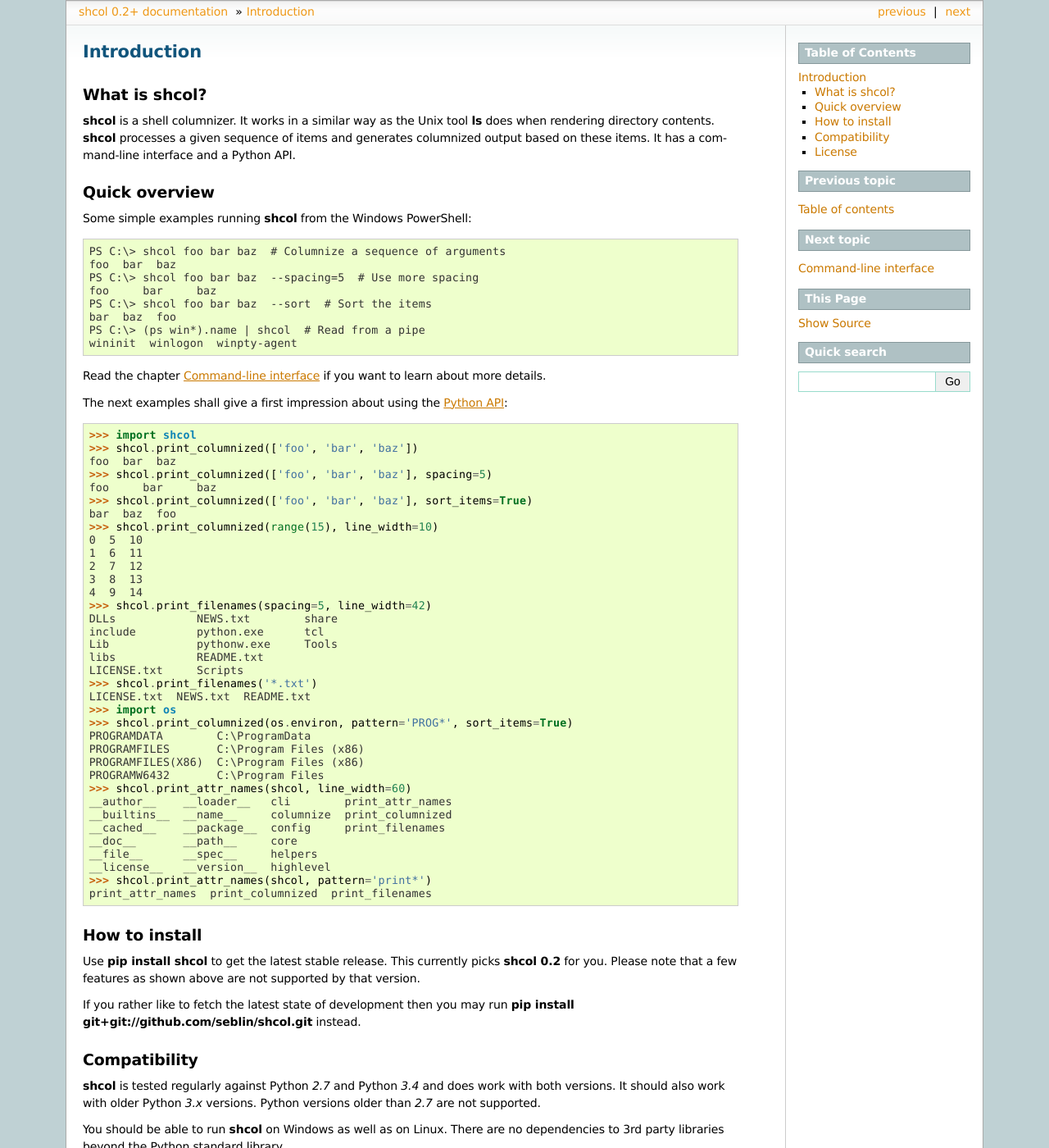
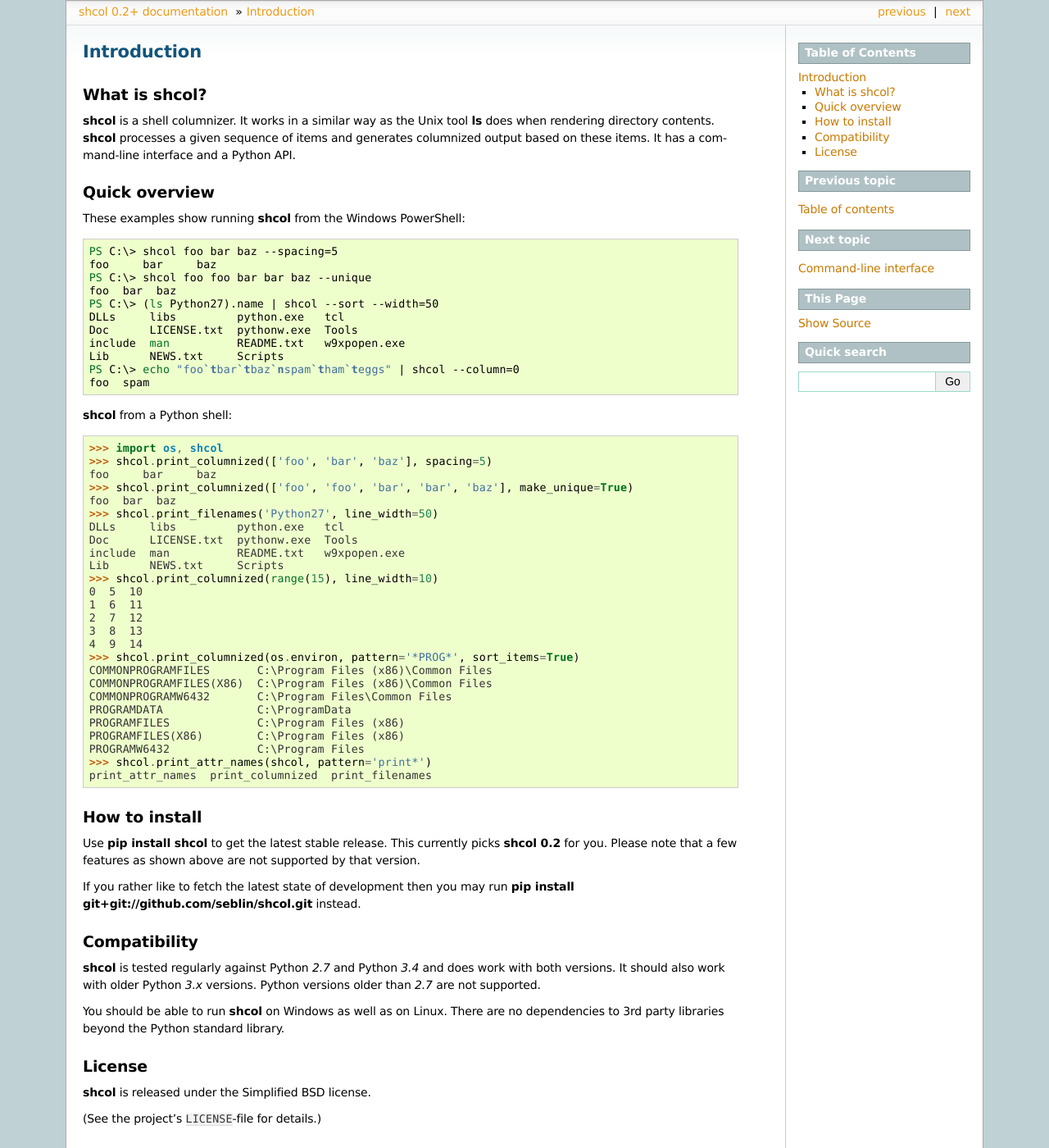
Before and after one commit to seblin/shcol, a Sphinx documentation site: the page built from doc/introduction.rst, in a window 1280 px wide and 1400 px high. Shown: the whole window at 82% size. Built offline with Sphinx 7.4.7, drawn with Linux system fonts in a browser that asks for light colours.

Commit message:
More improvements on code examples.

```diff
--- a/doc/introduction.rst
+++ b/doc/introduction.rst
@@ -13,60 +13,51 @@ these items. It has a command-line interface and a Python API.
 Quick overview
 --------------
 
-Some simple examples running :program:`shcol` from the Windows PowerShell:
+These examples show running :program:`shcol` from the Windows PowerShell:
 
-.. code-block:: console
+.. code-block:: powershell
 
-   PS C:\> shcol foo bar baz  # Columnize a sequence of arguments
+   PS C:\> shcol foo bar baz --spacing=5
+   foo     bar     baz
+   PS C:\> shcol foo foo bar bar baz --unique
    foo  bar  baz
-   PS C:\> shcol foo bar baz  --spacing=5  # Use more spacing
-   foo     bar     baz
-   PS C:\> shcol foo bar baz  --sort  # Sort the items
-   bar  baz  foo
-   PS C:\> (ps win*).name | shcol  # Read from a pipe
-   wininit  winlogon  winpty-agent
+   PS C:\> (ls Python27).name | shcol --sort --width=50
+   DLLs     libs         python.exe   tcl
+   Doc      LICENSE.txt  pythonw.exe  Tools
+   include  man          README.txt   w9xpopen.exe
+   Lib      NEWS.txt     Scripts
+   PS C:\> echo "foo`tbar`tbaz`nspam`tham`teggs" | shcol --column=0
+   foo  spam
 
-Read the chapter :doc:`cli` if you want to learn about more details.
 
-The next examples shall give a first impression about using the
-:doc:`python-api`:
+:program:`shcol` from a Python shell:
 
 .. code-block:: pycon
 
-   >>> import shcol
-   >>> shcol.print_columnized(['foo', 'bar', 'baz'])
-   foo  bar  baz
+   >>> import os, shcol
    >>> shcol.print_columnized(['foo', 'bar', 'baz'], spacing=5)
    foo     bar     baz
-   >>> shcol.print_columnized(['foo', 'bar', 'baz'], sort_items=True)
-   bar  baz  foo
+   >>> shcol.print_columnized(['foo', 'foo', 'bar', 'bar', 'baz'], make_unique=True)
+   foo  bar  baz
+   >>> shcol.print_filenames('Python27', line_width=50)
+   DLLs     libs         python.exe   tcl
+   Doc      LICENSE.txt  pythonw.exe  Tools
+   include  man          README.txt   w9xpopen.exe
+   Lib      NEWS.txt     Scripts
    >>> shcol.print_columnized(range(15), line_width=10)
    0  5  10
    1  6  11
    2  7  12
    3  8  13
    4  9  14
-   >>> shcol.print_filenames(spacing=5, line_width=42)
-   DLLs            NEWS.txt        share
-   include         python.exe      tcl
-   Lib             pythonw.exe     Tools
-   libs            README.txt
-   LICENSE.txt     Scripts
-   >>> shcol.print_filenames('*.txt')
-   LICENSE.txt  NEWS.txt  README.txt
-   >>> import os
-   >>> shcol.print_columnized(os.environ, pattern='PROG*', sort_items=True)
-   PROGRAMDATA        C:\ProgramData
-   PROGRAMFILES       C:\Program Files (x86)
-   PROGRAMFILES(X86)  C:\Program Files (x86)
-   PROGRAMW6432       C:\Program Files
-   >>> shcol.print_attr_names(shcol, line_width=60)
-   __author__    __loader__   cli        print_attr_names
-   __builtins__  __name__     columnize  print_columnized
-   __cached__    __package__  config     print_filenames
-   __doc__       __path__     core
-   __file__      __spec__     helpers
-   __license__   __version__  highlevel
+   >>> shcol.print_columnized(os.environ, pattern='*PROG*', sort_items=True)
+   COMMONPROGRAMFILES       C:\Program Files (x86)\Common Files
+   COMMONPROGRAMFILES(X86)  C:\Program Files (x86)\Common Files
+   COMMONPROGRAMW6432       C:\Program Files\Common Files
+   PROGRAMDATA              C:\ProgramData
+   PROGRAMFILES             C:\Program Files (x86)
+   PROGRAMFILES(X86)        C:\Program Files (x86)
+   PROGRAMW6432             C:\Program Files
    >>> shcol.print_attr_names(shcol, pattern='print*')
    print_attr_names  print_columnized  print_filenames
 
```
